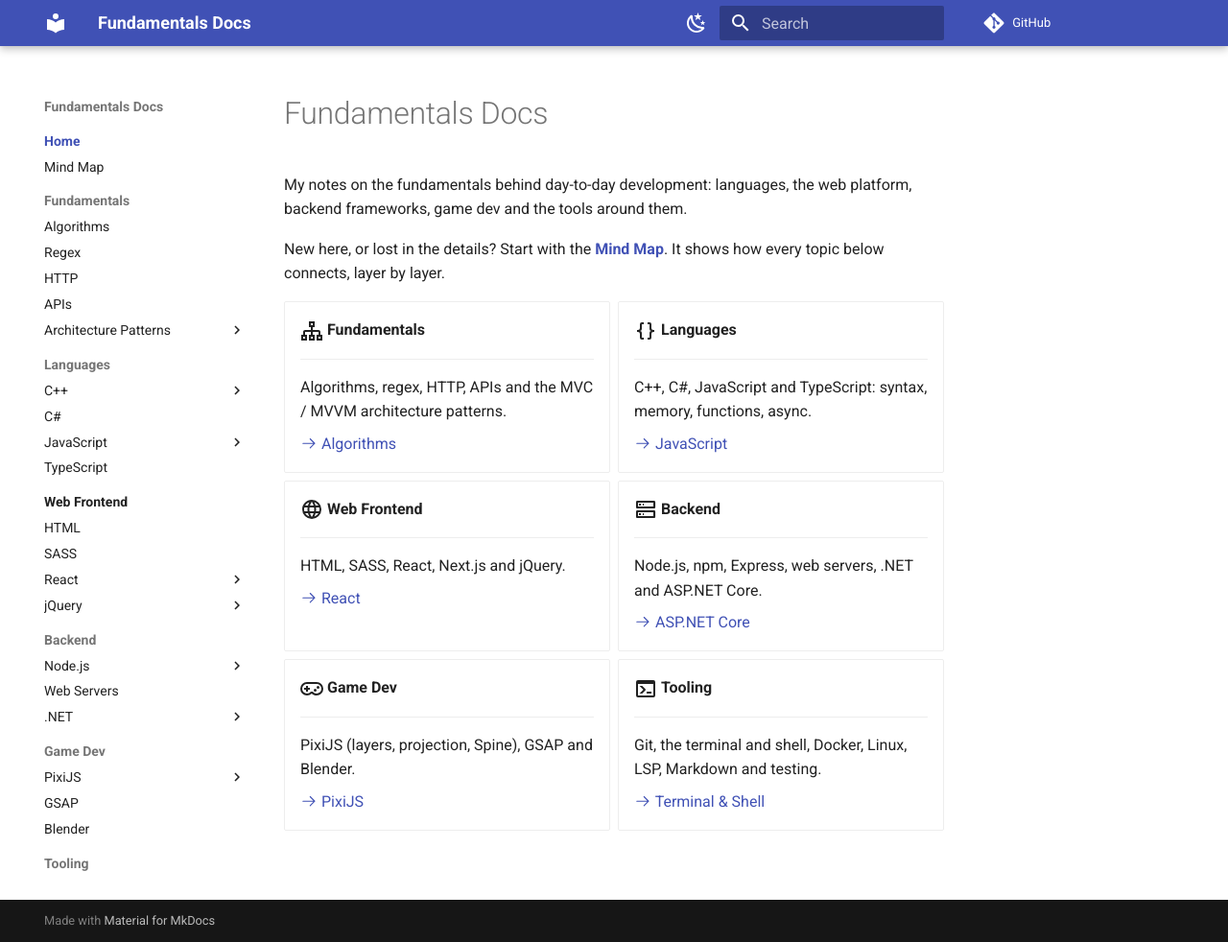
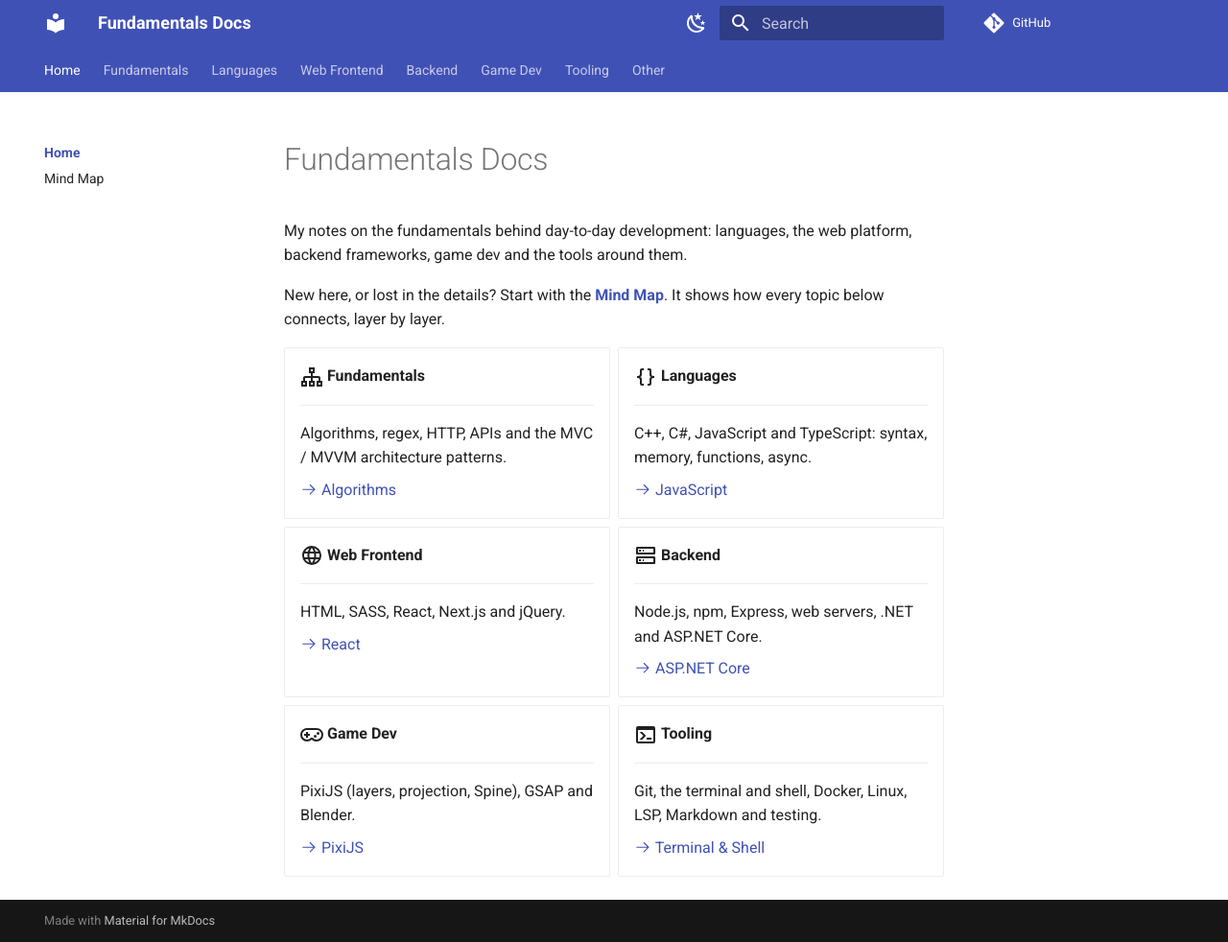
Before and after one commit to yavor-mishev/fundamentals-docs, an MkDocs documentation site: the page built from docs/index.md, in a window 1280 px wide and 982 px high. Shown: the whole window at 96% size. Built offline with MkDocs 1.6.1 and Material for MkDocs 9.7.7, drawn with Linux system fonts in a browser that asks for light colours; comment, search, counter and statistics services are not loaded.

Commit message:
Turn on top tabs, TOC follow, tabbed blocks and collapsibles
- navigation.tabs: the seven sections become tabs across the top
- toc.follow: the page outline scrolls with the reader
- pymdownx.tabbed: === "bash" / === "PowerShell" style content tabs
- pymdownx.details: ??? collapsible admonitions

Co-Authored-By: Claude Opus 5.5 <noreply@anthropic.com>
Claude-Session: https://claude.ai/code/session_01UxUBQG2ENebYLFDQgbjeeH

```diff
--- a/mkdocs.yml
+++ b/mkdocs.yml
@@ -7,9 +7,11 @@ docs_dir: docs
 theme:
   name: material
   features:
+    - navigation.tabs
     - navigation.sections
     - navigation.top
     - navigation.indexes
+    - toc.follow
     - search.suggest
     - search.highlight
     - content.code.copy
@@ -92,6 +94,9 @@ markdown_extensions:
   - tables
   - attr_list
   - md_in_html
+  - pymdownx.details
+  - pymdownx.tabbed:
+      alternate_style: true
   - pymdownx.emoji:
       emoji_index: !!python/name:material.extensions.emoji.twemoji
       emoji_generator: !!python/name:material.extensions.emoji.to_svg
```
